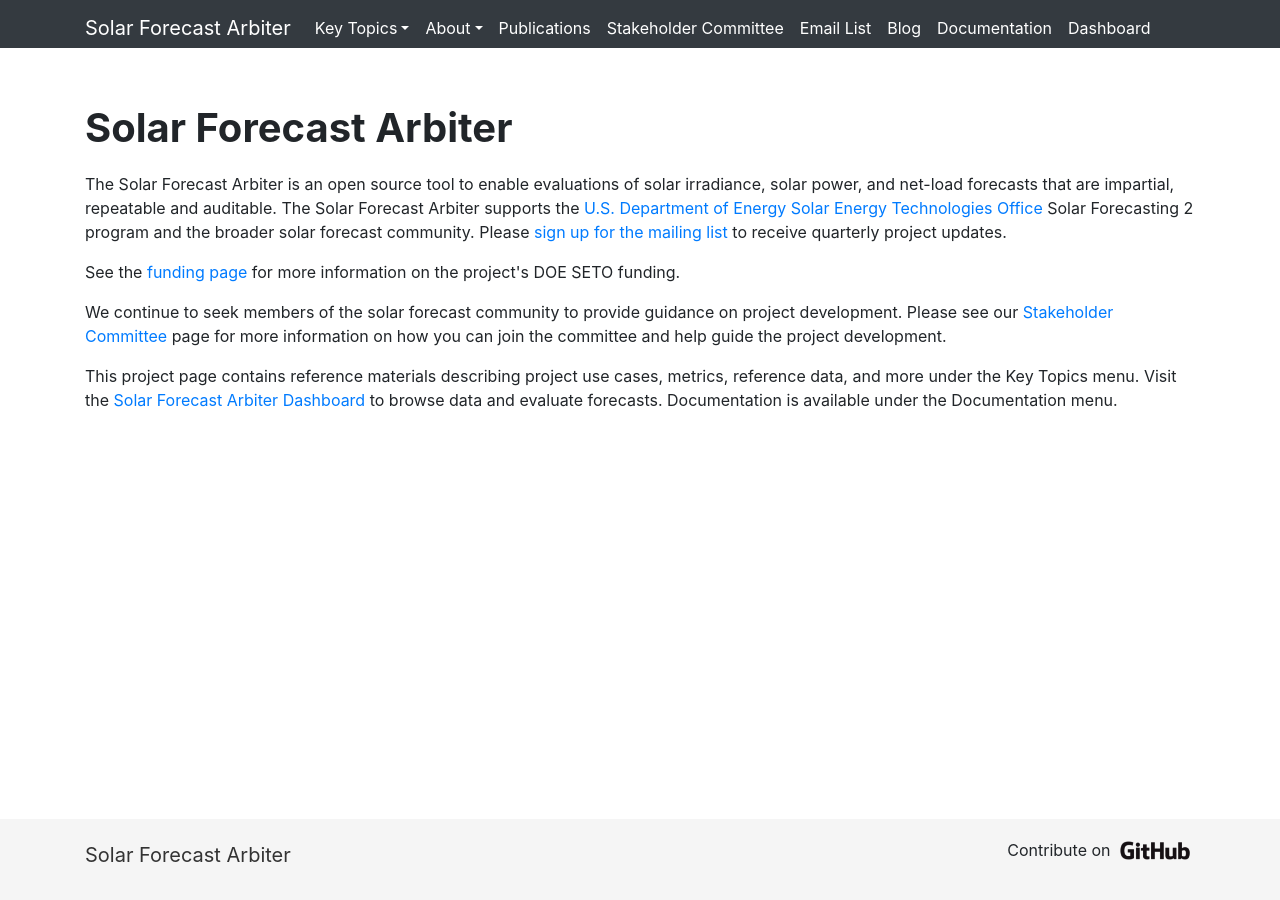
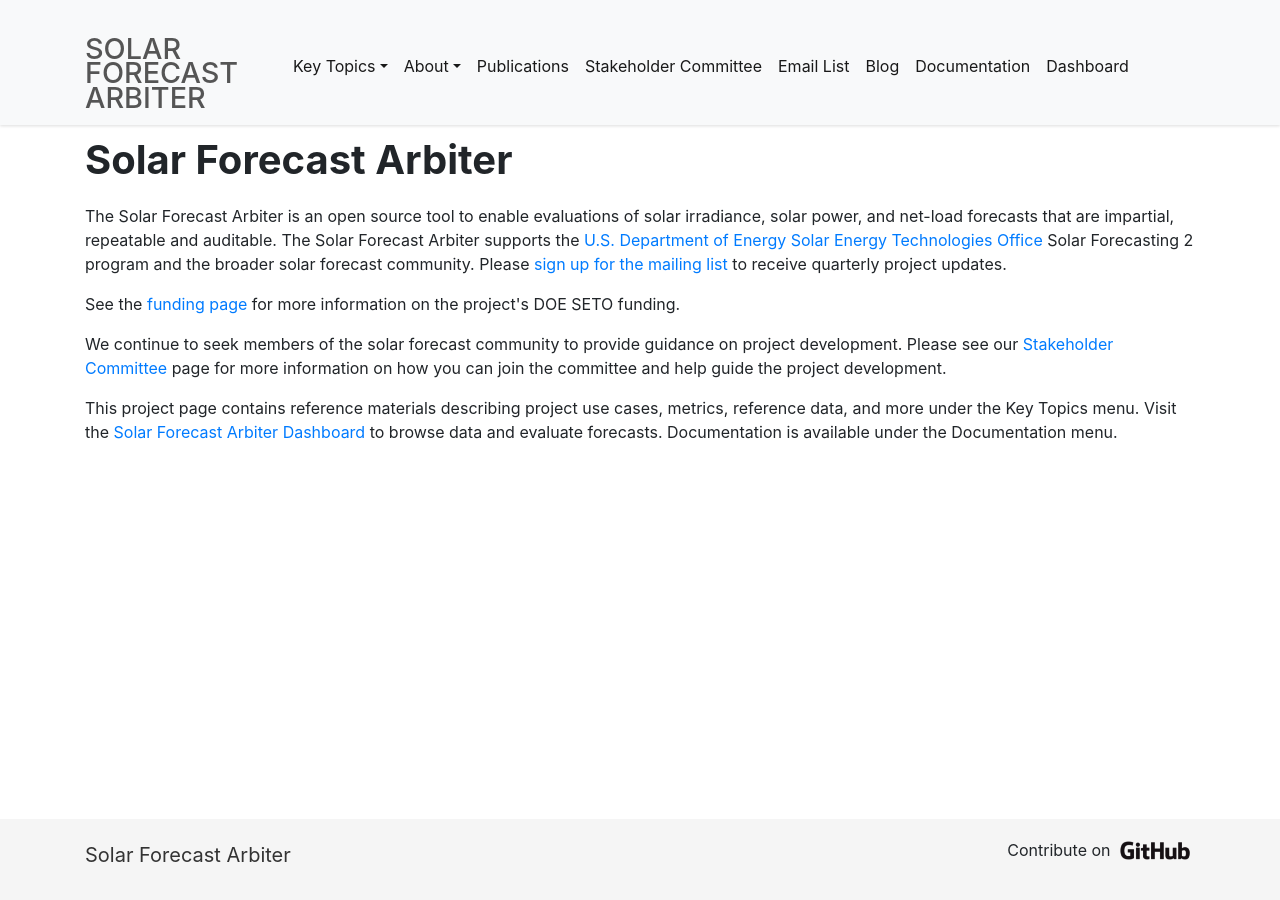
Before and after one commit to SolarArbiter/SolarArbiter.github.io, a Jekyll site: the page built from index.html, in a window 1280 px wide. Built offline with Jekyll 4.4.1, drawn with Linux system fonts in a browser that asks for light colours.

Commit message:
bring styles in line with dashboard

```diff
--- a/_includes/navbar.html
+++ b/_includes/navbar.html
@@ -1,14 +1,15 @@
 <!-- Fixed navbar -->
-<nav class="navbar navbar-expand-md navbar-dark fixed-top bg-dark">
-
+<nav class="navbar navbar-expand-md navbar-light fixed-top bg-light">
   <div class="container">
-    <a class="navbar-brand" href="/">
-    {% if site.project_logo %}
-  	  <img src="{{ site.project_logo }}"/>
-  	{% else %}
-        {{ site.project_name }}
-  	{% endif %}
-    </a>
+    <div class="logo-wrap">
+      <a class="logo-link" href="/">
+      {% if site.project_logo %}
+  	    <img src="{{ site.project_logo }}"/>
+  	  {% else %}
+      <h1>{{ site.project_name }}</h1>
+  	  {% endif %}
+      </a>
+    </div>
     <button class="navbar-toggler" type="button" data-toggle="collapse" data-target="#navbarCollapse" aria-controls="navbarCollapse" aria-expanded="false" aria-label="Toggle navigation">
       <span class="navbar-toggler-icon"></span>
     </button>
--- a/css/styles.css
+++ b/css/styles.css
@@ -1,6 +1,7 @@
 /* Bootstrap overrides */
 nav.navbar.fixed-top{
-    padding-bottom: 0
+    padding-bottom: 0;
+    box-shadow: 0 1px 3px #DDD;
 }
 .dropdown-menu{
     margin-top: 0;
@@ -32,7 +33,22 @@ div.teamlogo-wrapper{
 	margin: 1.5%;
 }
 
-
+.logo-wrap{
+  width: 200px;
+}
+.logo-wrap h1{
+  font-size: 1.8rem;
+  text-transform: uppercase;
+  line-height: .85;
+  font-weight: 500;
+}
+.logo-wrap a{
+        color: #555;
+}
+.logo-wrap a:hover{
+        text-decoration: unset;
+        color: #111;
+}
 li.nav-item.dropdown:hover ul.dropdown-menu{
 	display: block;
 }
@@ -102,9 +118,26 @@ form#mc-embedded-subscribe-form{
     background-color: #555;
 	color: #fff;
 }
-main > .container{
-	padding-top: 4em;
+main {
+  margin-bottom: 2rem;
 }
+@media (min-width: 768px){
+  main{
+    margin-top: 6rem;
+  }
+  .sidebar{
+    margin-top: 4rem;
+  }
+}
+@media (max-width: 767px){
+  main{
+    margin-top: 0;
+  }
+  .sidebar{
+      margin-top: 0;
+  }
+}
+
 .footer {
     z-index: 10;
     background-color: #f5f5f5;
```
